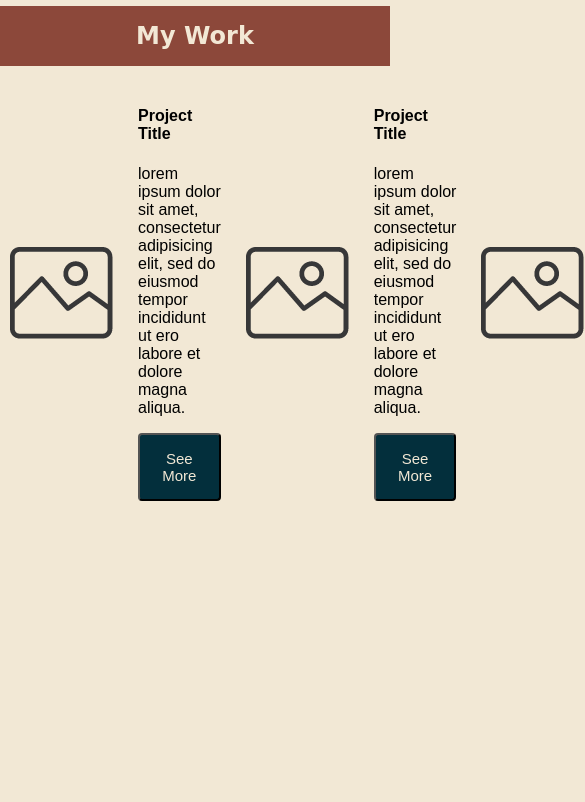
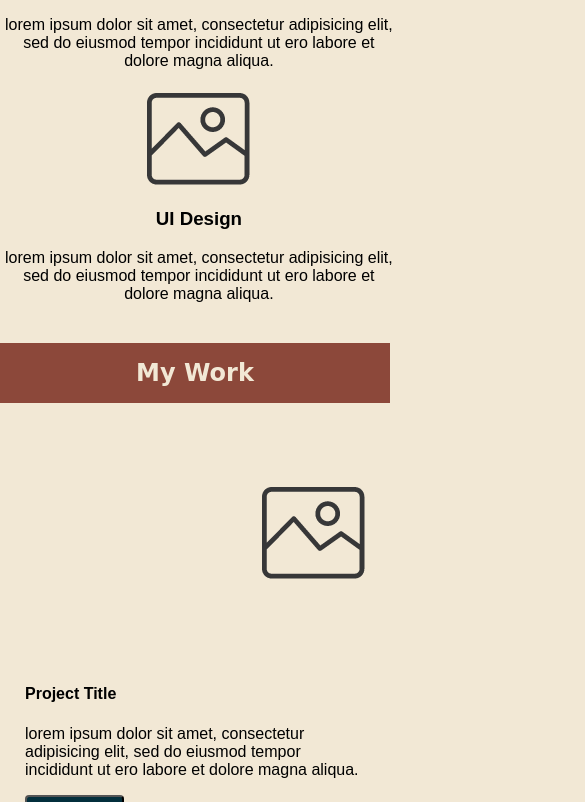
Before and after one commit to ShelbyLeCamus/UX_UI_HW_18, a plain HTML site: page index.html in a window 390 px wide. Shown: the part 1198-2000 px from the top of the page, 585 px wide, since content can reach past the window. Drawn offline with Linux system fonts and the light colour scheme; a web font is replaced by a local one.

Commit message:
update 10.28

```diff
--- a/css/style.css
+++ b/css/style.css
@@ -75,12 +75,14 @@ button {
 
 .flexContainer {
  display: flex;
+ flex-direction: row;
 }
 
 .skillsBox {
   width: 30%;
   padding: 1%;
   text-align: center;
+  grid-template-rows: 1fr;
 }
 
 
@@ -118,15 +120,48 @@ button {
   text-align: center;
 }
 
+
+
+@media screen and (max-width: 600px) {
+  .flexContainer {
+    display: flex;
+    flex-direction: column;
+  }
+  .skillsBox {
+    width: 100%;
+    /*grid-template-rows: 1fr 1fr 1fr;*/
+  }
+  .workGrid {
+    display: grid;
+    grid-template-rows: 1fr 1fr 1fr 1fr 1fr 1fr;
+    grid-template-columns: 1fr;
+    grid-template-areas:
+    "projectImageOne"
+    "projectDetailsOne"
+    "projectImageTwo"
+    "projectDetailsTwo"
+    "projectImageThree"
+    "projectDetailsThree";
+  }
+  .projectImage {
+    display: flex;
+    align-items: center;
+    justify-content: center;
+    margin: 0 5px;
+  }
+}
+
+
+
 .projectImage {
   display: flex;
   align-items: center;
   justify-content: flex-end;
-  margin: 0 20px;
+  margin: 20px 20px;
 }
 
 .projectDetails {
-  margin: 0 20px;
+  margin: 20px 20px;
 }
 
 
@@ -144,25 +179,3 @@ footer li {
   display: inline-block;
   padding: 0px 7px;
 }
-
-@media screen and (max-width: 600px) {
-  .flexContainer {
-    display: flex;
-    flex-direction: row;
-  }
-  .skillsBox {
-    width: 100%;
-  }
-  .workGrid {
-    display: grid;
-    grid-template-rows: 1fr 1fr 1fr 1fr 1fr 1fr;
-    grid-template-columns: 1fr;
-    grid-template-areas: "projectImageOne projectDetailsOne projectImageTwo projectDetailsTwo projectImageThree projectDetailsThree";
-  }
-  .projectImage {
-    display: flex;
-    align-items: center;
-    justify-content: center;
-    margin: 0 5px;
-  }
-}
```
